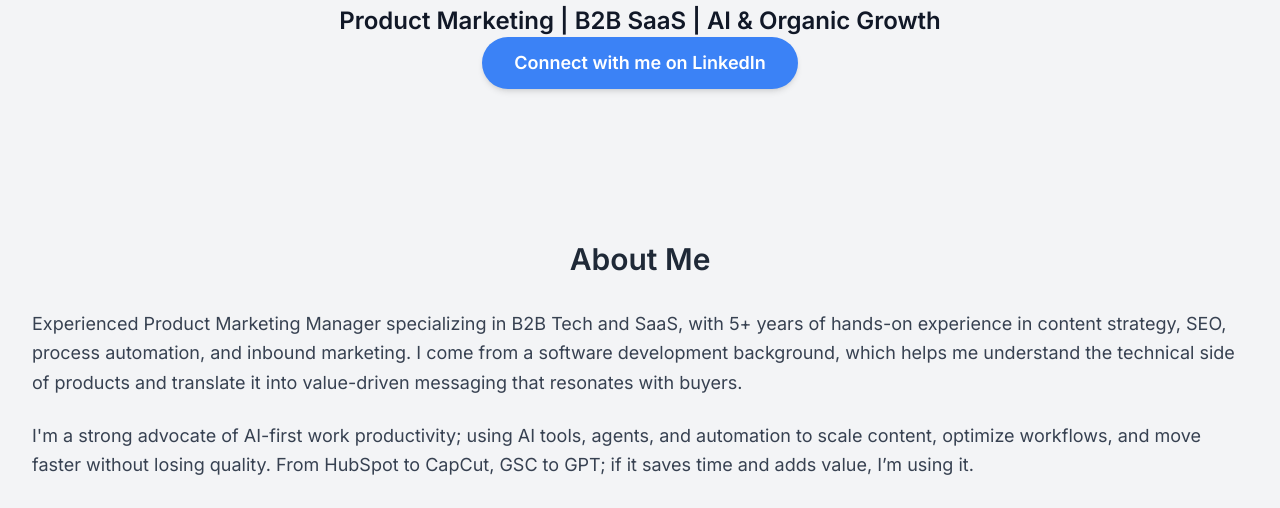
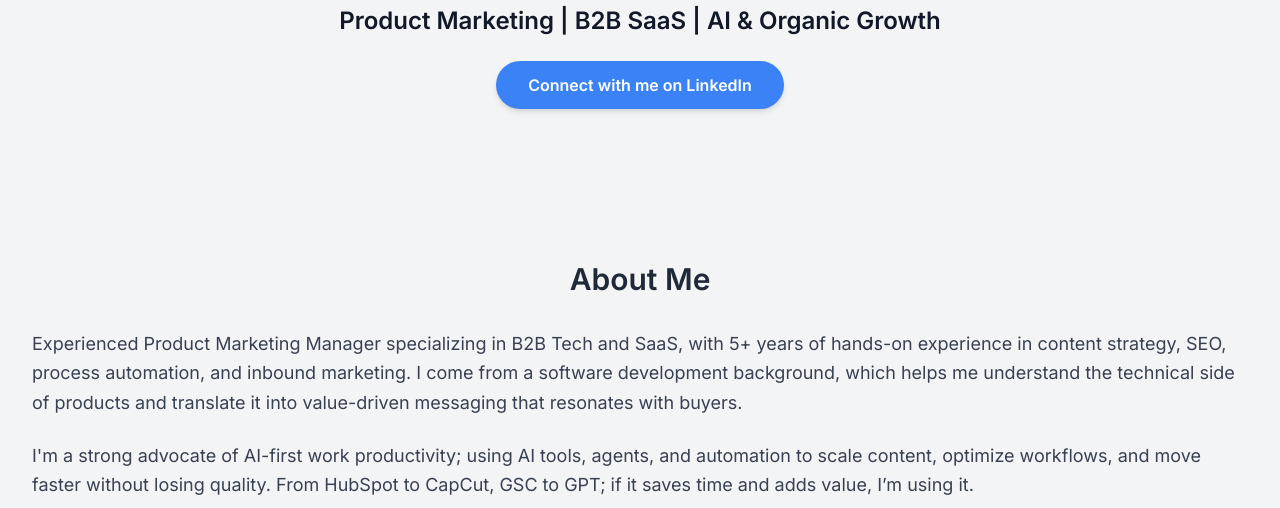
Before and after one commit to iHaris93/harisajmal-webpage, a plain HTML site: page index.html in a window 1280 px wide. Shown: the part 275-783 px from the top of the page. Drawn offline with nearby package versions, Linux system fonts and the light colour scheme.

Commit message:
Update index.html

```diff
--- a/index.html
+++ b/index.html
@@ -39,9 +39,9 @@
       <img src="https://raw.githubusercontent.com/iHaris93/harisajmal-webpage/main/haris-profile-pic.png" alt="Haris Ajmal" class="rounded-full mx-auto mb-6 border-4 border-white dark:border-gray-300 shadow-lg w-36 h-36 object-cover">
       <h1 class="text-3xl md:text-4xl font-bold mb-2">Haris Ajmal</h1>
       <p class="text-xl md:text-2xl font-semibold">Product Marketing | B2B SaaS | AI & Organic Growth</p>
-      <a href="https://www.linkedin.com/in/harisajmal/" target="_blank" onclick="gtag('event', 'click', { event_category: 'CTA', event_label: 'LinkedIn Button' })" class="inline-block px-8 py-3 bg-blue-500 hover:bg-blue-600 text-white font-semibold rounded-full shadow-md transition duration-300 text-lg">
-        Connect with me on LinkedIn
-      </a>
+      <a href="https://www.linkedin.com/in/harisajmal/" target="_blank" onclick="gtag('event', 'click', { event_category: 'CTA', event_label: 'LinkedIn Button' })" class="inline-block mt-6 px-8 py-3 bg-blue-500 hover:bg-blue-600 text-white font-semibold rounded-full shadow-md transition duration-300">
+         Connect with me on LinkedIn
+       </a>
     </div>
   </header>
 
```
